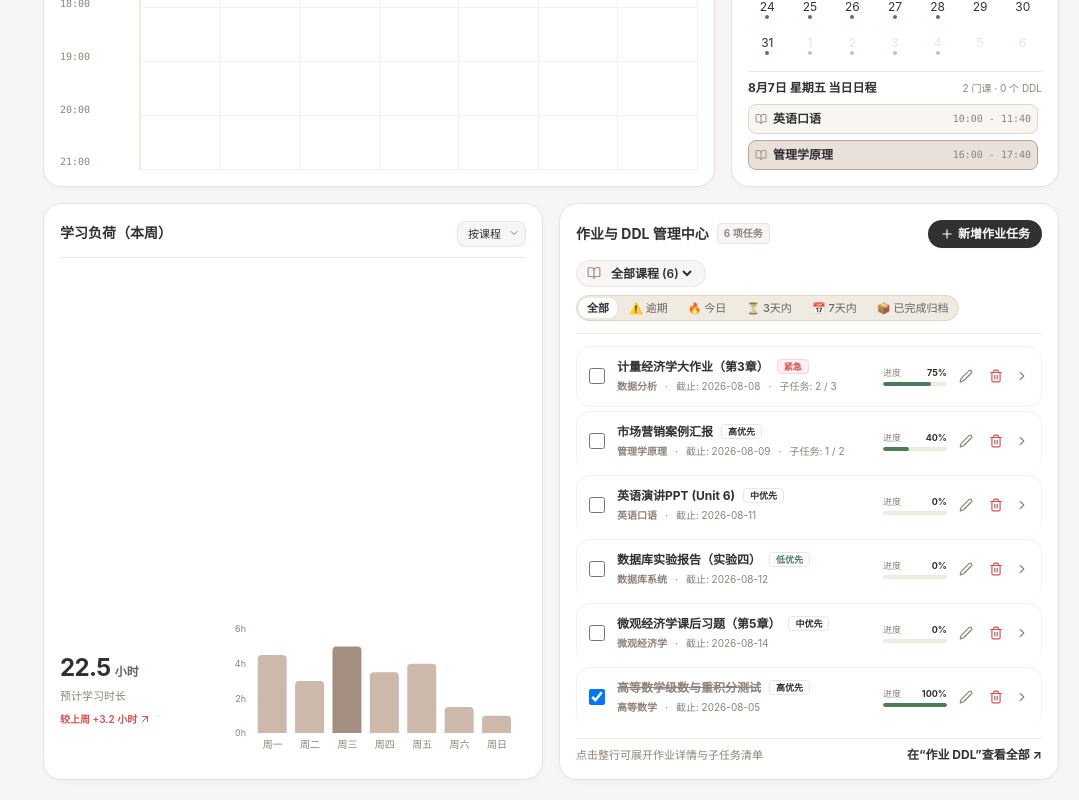
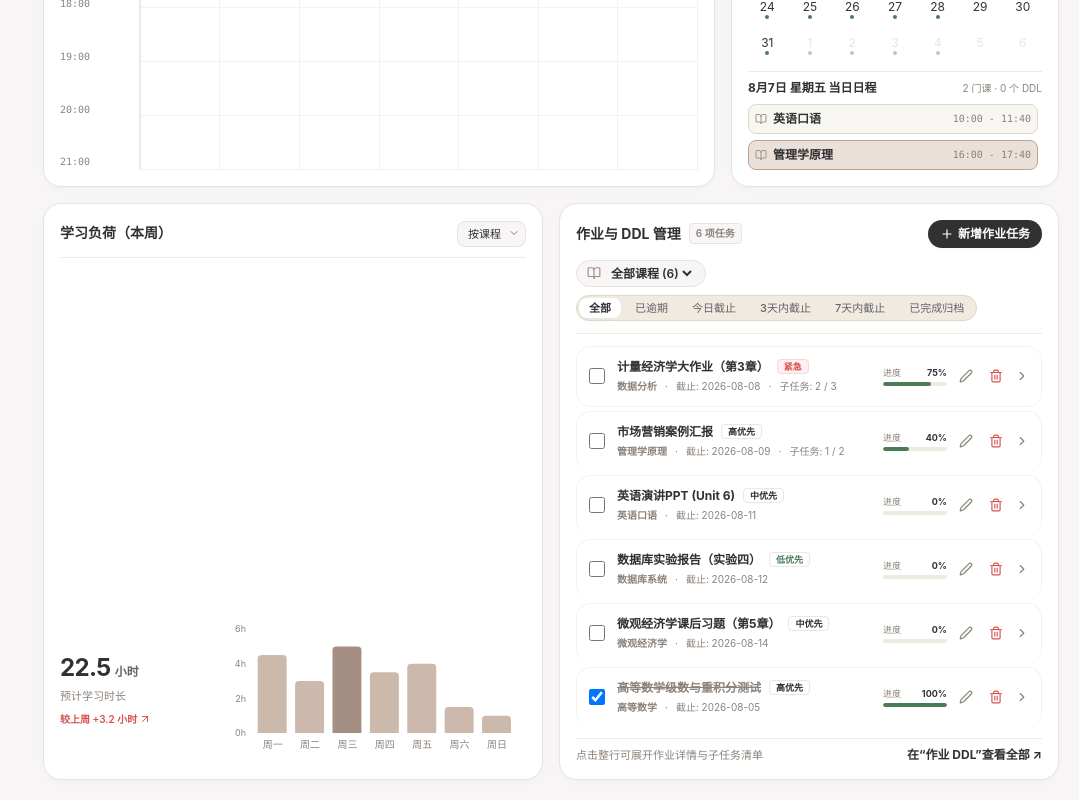
Before and after one commit to zuliku/classflow-study-dashboard, a Next.js app: page / in a window 1280 px wide. Shown: the part 839-1639 px from the top of the page, without its empty margins (201-1280 px from the left). Built offline with nearby package versions, Linux system fonts and the light colour scheme.

Commit message:
fix: remove filter pill emojis and refine AI expressions to clean academic wording

```diff
--- a/components/dashboard/AssignmentTable.tsx
+++ b/components/dashboard/AssignmentTable.tsx
@@ -84,7 +84,7 @@ export function AssignmentTable() {
         <div className="flex flex-col sm:flex-row sm:items-center justify-between gap-2">
           <div className="flex items-center space-x-2">
             <h3 className="text-sm font-bold text-charcoal">
-              作业与 DDL 管理中心
+              作业与 DDL 管理
             </h3>
             <span className="text-[10px] font-semibold text-[#8C827A] bg-[#F7F5F5] px-1.5 py-0.5 rounded border border-[#E7E3DD]">
               {filteredAssignments.length} 项任务
@@ -125,22 +125,22 @@ export function AssignmentTable() {
             </select>
           </div>
 
-          {/* Time Slice Pills */}
+          {/* Clean Time Slice Pills (Emojis removed as requested) */}
           <div className="flex flex-wrap items-center gap-1 bg-[#F0EBE1] p-0.5 rounded-xl border border-[#E0D7C6] text-[11px] font-medium">
             {[
               { id: "all", label: "全部" },
-              { id: "overdue", label: "⚠️ 逾期" },
-              { id: "today", label: "🔥 今日" },
-              { id: "3days", label: "⏳ 3天内" },
-              { id: "7days", label: "📅 7天内" },
-              { id: "completed", label: "📦 已完成归档" },
+              { id: "overdue", label: "已逾期" },
+              { id: "today", label: "今日截止" },
+              { id: "3days", label: "3天内截止" },
+              { id: "7days", label: "7天内截止" },
+              { id: "completed", label: "已完成归档" },
             ].map((slice) => {
               const isActive = timeSlice === slice.id;
               return (
                 <button
                   key={slice.id}
                   onClick={() => setTimeSlice(slice.id as TimeSliceFilter)}
-                  className={`px-2 py-0.5 rounded-lg transition-all ${
+                  className={`px-2.5 py-0.5 rounded-lg transition-all ${
                     isActive
                       ? "bg-white text-charcoal font-bold shadow-subtle"
                       : "text-[#676268] hover:text-charcoal"
--- a/components/drawers/AssignmentDrawer.tsx
+++ b/components/drawers/AssignmentDrawer.tsx
@@ -132,10 +132,10 @@ export function AssignmentDrawer() {
                 }
                 className="w-full text-xs font-medium bg-[#F7F5F5] border border-[#E7E3DD] rounded-xl p-2.5 text-charcoal focus:outline-none cursor-pointer"
               >
-                <option value="urgent">🔴 紧急 (Urgent)</option>
-                <option value="high">🟠 高优先 (High)</option>
-                <option value="medium">🟡 中优先 (Medium)</option>
-                <option value="low">🟢 低优先 (Low)</option>
+                <option value="urgent">紧急 (Urgent)</option>
+                <option value="high">高优先 (High)</option>
+                <option value="medium">中优先 (Medium)</option>
+                <option value="low">低优先 (Low)</option>
               </select>
             </div>
           </div>
--- a/components/modals/AddAssignmentModal.tsx
+++ b/components/modals/AddAssignmentModal.tsx
@@ -171,10 +171,10 @@ export function AddAssignmentModal() {
                 onChange={(e) => setPriority(e.target.value as Priority)}
                 className="w-full p-2.5 bg-[#F7F5F5] border border-[#E7E3DD] rounded-xl focus:outline-none text-xs font-bold"
               >
-                <option value="urgent">🔥 紧急 (Urgent)</option>
-                <option value="high">⚠️ 高优先 (High)</option>
-                <option value="medium">📌 中优先 (Medium)</option>
-                <option value="low">🌱 低优先 (Low)</option>
+                <option value="urgent">紧急</option>
+                <option value="high">高优先级</option>
+                <option value="medium">中优先级</option>
+                <option value="low">低优先级</option>
               </select>
             </div>
           </div>
```
